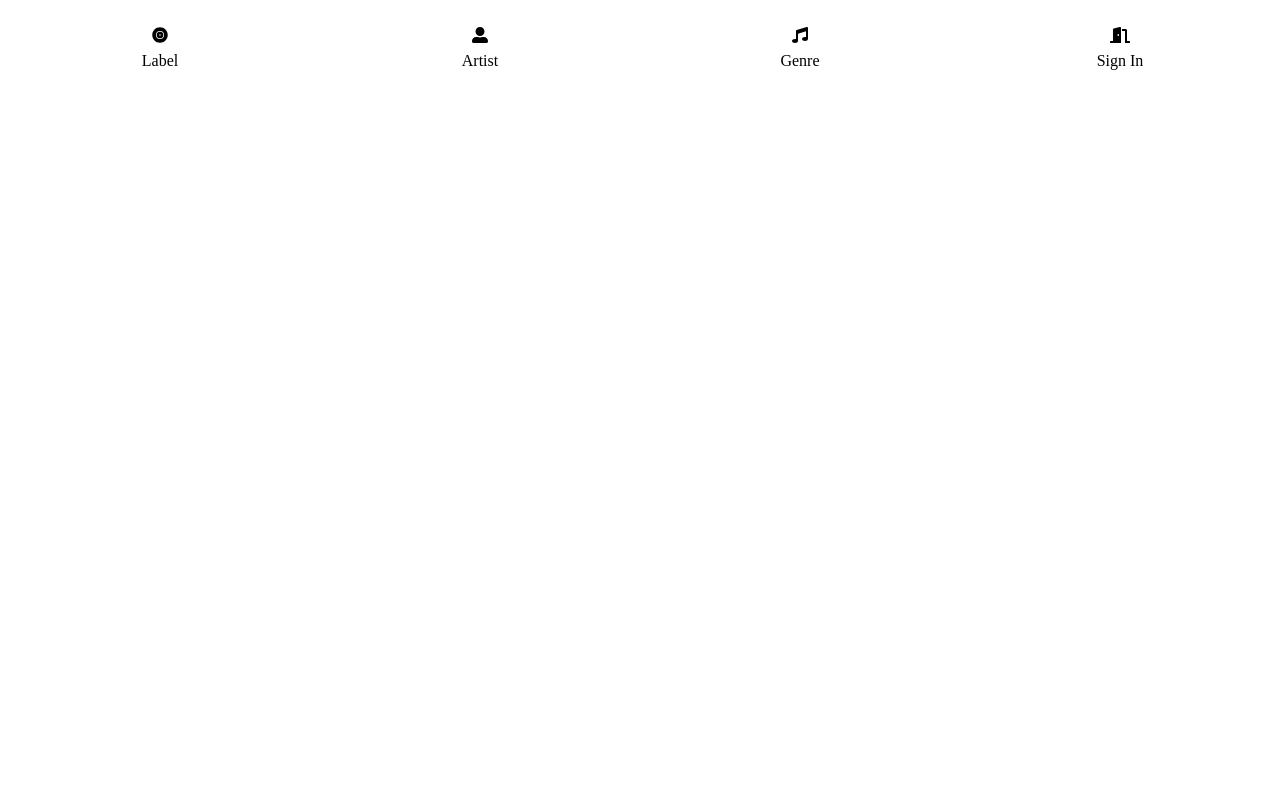
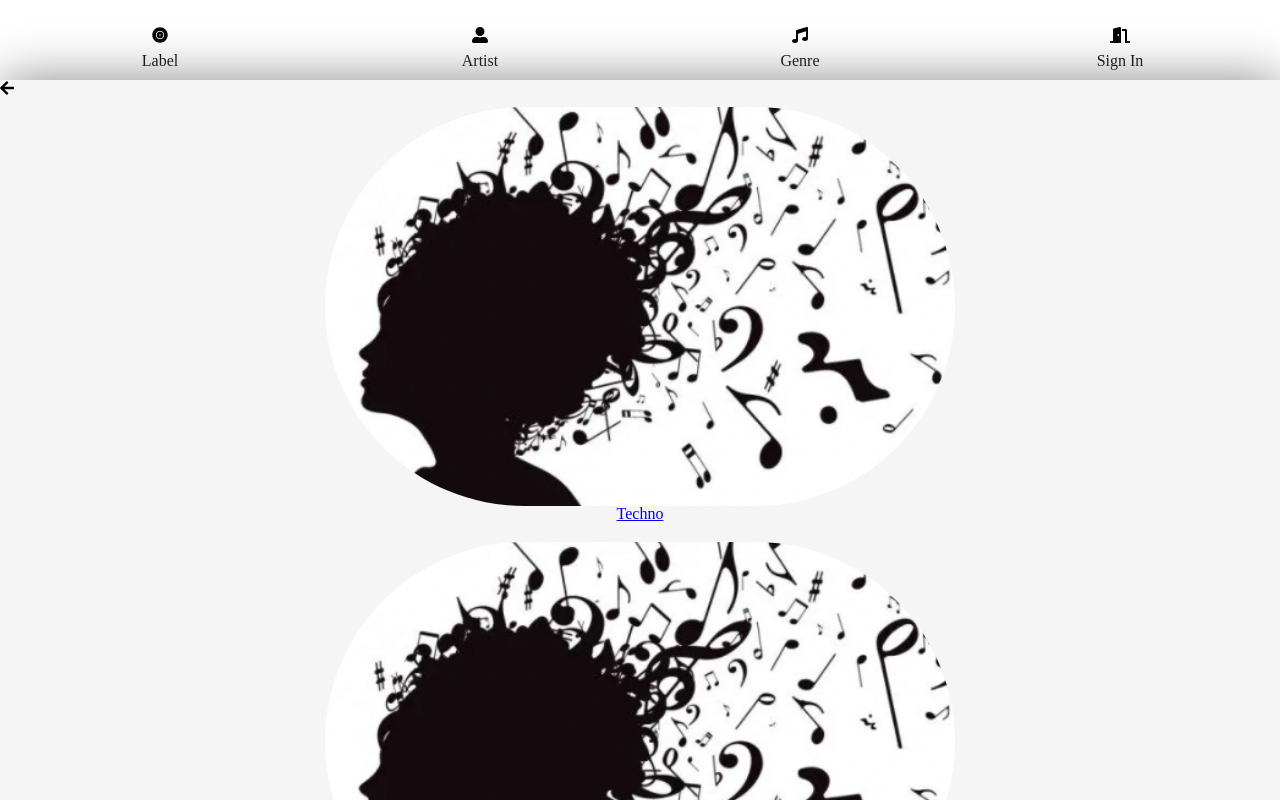
Before and after one commit to nati-alvarez/reccomendedAlbum, a React (Create React App) app: page / in a window 1280 px wide. Both pictures are taken after a click on the element "Genre". Shown: the top 800 px of the page. Built offline with nearby package versions, Linux system fonts and the light colour scheme; a web font is replaced by a local one.

Commit message:
got it working again

```diff
--- a/src/Redux/Actions/ReleasesAction.js
+++ b/src/Redux/Actions/ReleasesAction.js
@@ -4,6 +4,7 @@ import {label} from "../../API/APIcall";
 //Action creator
 
 export const loadReleases = (id) => async (dispatch) => {
+
   dispatch({
     type: "FETCH_RELEASES",
     payload: {
--- a/src/Redux/Actions/assetSelector.js
+++ b/src/Redux/Actions/assetSelector.js
@@ -6,7 +6,7 @@
 
 
 export const assetSelector = (data) => (dispatch) => {
-  console.log(data)
+
   dispatch({
     type: "ASSET_SELECTOR_SUCCESS",
     payload: {
--- a/src/components/Information/Bio.js
+++ b/src/components/Information/Bio.js
@@ -2,10 +2,10 @@ import {useSelector} from "react-redux";
 
 function Bio() {
   const data = useSelector((state) => state);
-  console.log(data.nav.current)
-  return data.nav.current ? (
+  console.log(data.nav.selected)
+  return data.nav.selected ? (
     <div className="bioContainer">
-      {data.nav.current.map((asset, i) => (
+      {data.nav.selected.map((asset, i) => (
         <div key={i} className="infoContainer">
           <img src={asset.image} alt={asset.name} key={`${i} image`} />
           <p key={`${i} name`}>{asset.name}</p>
--- a/src/components/Navigation/SideNav.js
+++ b/src/components/Navigation/SideNav.js
@@ -1,7 +1,7 @@
 import React from "react";
 import {useSelector, useDispatch} from "react-redux";
 import {Link} from "react-router-dom";
-import { navVisibility } from "../../Redux/Actions/navSelectorDispatch"
+import {navVisibility} from "../../Redux/Actions/navSelectorDispatch";
 import {assetSelector} from "../../Redux/Actions/assetSelector";
 import {loadReleases} from "../../Redux/Actions/ReleasesAction";
 import {FontAwesomeIcon} from "@fortawesome/react-fontawesome";
@@ -13,13 +13,12 @@ function SideNavLabels() {
   const dispatch = useDispatch();
   const navSelect = useSelector((state) => state.nav);
 
-  const dispatchHandler = (id, type) => {
-
-    dispatch(assetSelector(id, type));
+  const dispatchHandler = (id, asset) => {
+    dispatch(assetSelector([asset]));
     dispatch(loadReleases(id));
   };
 
-  return navSelect.info ? (
+  return navSelect.all ? (
     <div className={`navContainer ${navSelect.show ? "activeLibrary" : ""}`}>
       <FontAwesomeIcon
         icon={faArrowLeft}
@@ -27,14 +26,13 @@ function SideNavLabels() {
           dispatch(navVisibility());
         }}
       ></FontAwesomeIcon>
-      {navSelect.info.map((asset, i) => (
+      {navSelect.all.map((asset, i) => (
         <Link to={`/${asset.type}/${asset.name}`} key={`link ${asset.name}`}>
           <div
             key={i}
             className="navButtons"
             onClick={() => {
-              // dispatchHandler(asset.id, asset.type);
-              dispatchHandler(asset);
+              dispatchHandler(asset.id, asset);
             }}
           >
             <img
```
